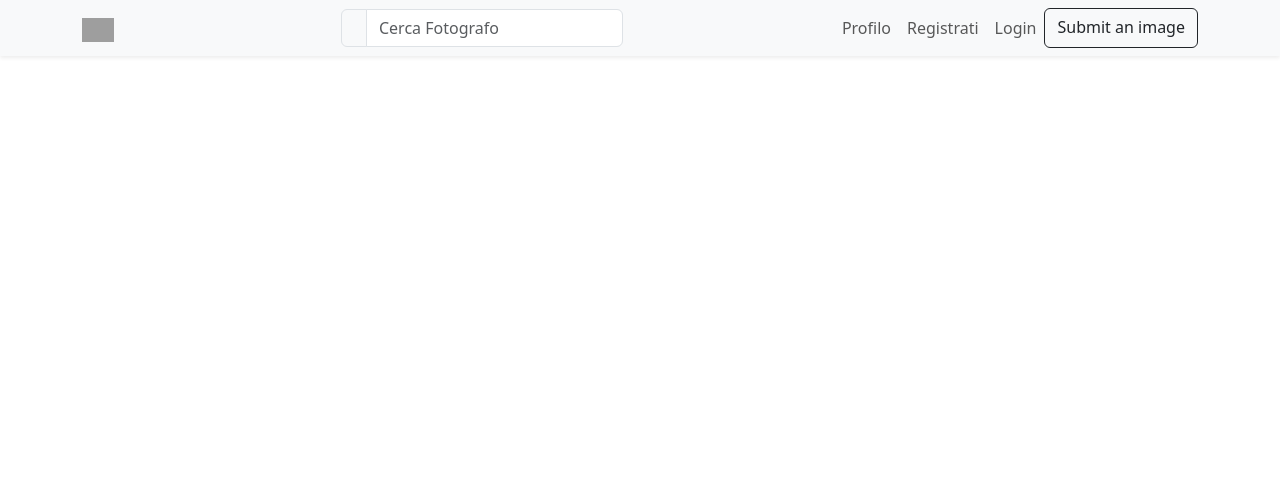
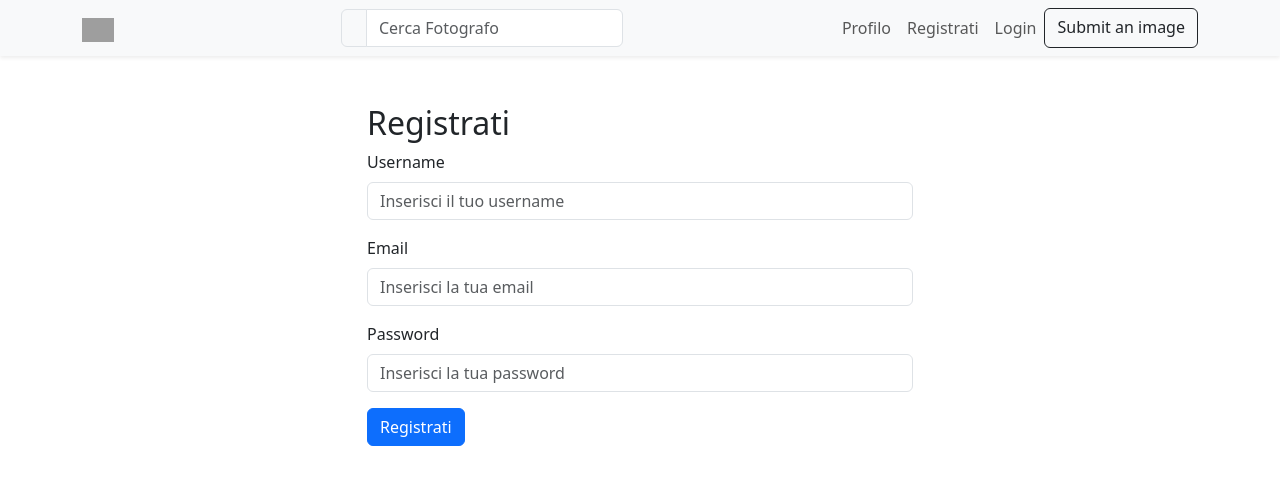
Before and after one commit to Elboa99/lenslobbyfrontend01, a React (Create React App) app: page /register in a window 1280 px wide. Shown: the top 484 px of the page. Built offline with nearby package versions, Linux system fonts and the light colour scheme; grey boxes are pictures that could not be loaded.

Commit message:
creazione pagina Resgistrazione

```diff
--- a/src/App.jsx
+++ b/src/App.jsx
@@ -1,21 +1,23 @@
 import "bootstrap/dist/css/bootstrap.min.css";
 import logo from './logo.svg';
 import './App.css';
-import { BrowserRouter as Router, Route, Switch, BrowserRouter, Routes } from 'react-router-dom';
+import { BrowserRouter, Routes, Route } from "react-router-dom";
 import NavigationBar from "./components/NavigationBar";
+import Homepage from "./components/Homepage";
+import RegisterPage from "./components/RegisterPage";
 
 function App() {
   return (
     <BrowserRouter>
-    <>
+      <>
+        <NavigationBar />
+        <Routes>
 
-    <NavigationBar></NavigationBar>
-    <Routes>
-
-    </Routes>
-    </>
+          <Route path="/" element={<Homepage />} />
+          <Route path="/register" element={<RegisterPage />} />
+        </Routes>
+      </>
     </BrowserRouter>
-
   );
 }
 
--- a/src/components/Homepage.js
+++ b/src/components/Homepage.js
@@ -0,0 +1,19 @@
+import React from 'react';
+
+
+const Homepage = () => {
+  return (
+    <div className="homepage-container">
+      <h2>Benvenuto su LensLobby</h2>
+      <p>Esplora le foto caricate dai nostri fotografi freelance.</p>
+
+      {/* Qui andrà la sezione per visualizzare le immagini */}
+      <div className="image-gallery">
+        {/* Placeholder per le immagini */}
+        <p>Immagini degli utenti saranno visibili qui...</p>
+      </div>
+    </div>
+  );
+};
+
+export default Homepage;
--- a/src/components/NavigationBar.js
+++ b/src/components/NavigationBar.js
@@ -1,5 +1,6 @@
 import React from 'react';
 import { Navbar, Nav, Container, Button, Form, FormControl, InputGroup } from 'react-bootstrap';
+import { Link } from 'react-router-dom';
 
 const NavigationBar = () => {
   return (
@@ -34,10 +35,10 @@ const NavigationBar = () => {
 
           {/* Link di navigazione a destra */}
           <Nav className="ml-auto">
-            <Nav.Link href="/explore">Profilo</Nav.Link>
-            <Nav.Link href="/login">Registrati</Nav.Link>
-            <Nav.Link href="/login">Login</Nav.Link>
-            <Button href="/upload" variant="outline-dark">Submit an image</Button>
+          <Nav.Link as={Link} to="/profilo">Profilo</Nav.Link>
+            <Nav.Link as={Link} to="/register">Registrati</Nav.Link>
+            <Nav.Link as={Link} to="/login">Login</Nav.Link>
+            <Button as={Link} to="/upload" variant="outline-dark">Submit an image</Button>
           </Nav>
         </Navbar.Collapse>
       </Container>
--- /dev/null
+++ b/src/components/RegisterPage.js
@@ -0,0 +1,69 @@
+import React, { useState } from 'react';
+import { Form, Button, Container, Row, Col } from 'react-bootstrap';
+
+const RegisterPage = () => {
+  // Stato per salvare i dati
+  const [nome, setUsername] = useState('');
+  const [email, setEmail] = useState('');
+  const [password, setPassword] = useState('');
+
+  // Funzione per gestire la registrazione
+  const handleRegister = (e) => {
+    e.preventDefault();
+
+    // invio dati backend
+    console.log('Registrazione:', { nome, email, password });
+
+    // Chiamata per registrare l'utente
+  };
+
+  return (
+    <Container className="mt-5">
+      <Row className="justify-content-md-center">
+        <Col md={6}>
+          <h2>Registrati</h2>
+          <Form onSubmit={handleRegister}>
+            <Form.Group controlId="formUsername" className="mb-3">
+              <Form.Label>Username</Form.Label>
+              <Form.Control
+                type="text"
+                placeholder="Inserisci il tuo username"
+                value={nome}
+                onChange={(e) => setUsername(e.target.value)}
+                required
+              />
+            </Form.Group>
+
+            <Form.Group controlId="formEmail" className="mb-3">
+              <Form.Label>Email</Form.Label>
+              <Form.Control
+                type="email"
+                placeholder="Inserisci la tua email"
+                value={email}
+                onChange={(e) => setEmail(e.target.value)}
+                required
+              />
+            </Form.Group>
+
+            <Form.Group controlId="formPassword" className="mb-3">
+              <Form.Label>Password</Form.Label>
+              <Form.Control
+                type="password"
+                placeholder="Inserisci la tua password"
+                value={password}
+                onChange={(e) => setPassword(e.target.value)}
+                required
+              />
+            </Form.Group>
+
+            <Button variant="primary" type="submit">
+              Registrati
+            </Button>
+          </Form>
+        </Col>
+      </Row>
+    </Container>
+  );
+};
+
+export default RegisterPage;
```
Also changed, not shown: src/components/RegisterPage.css (added).
